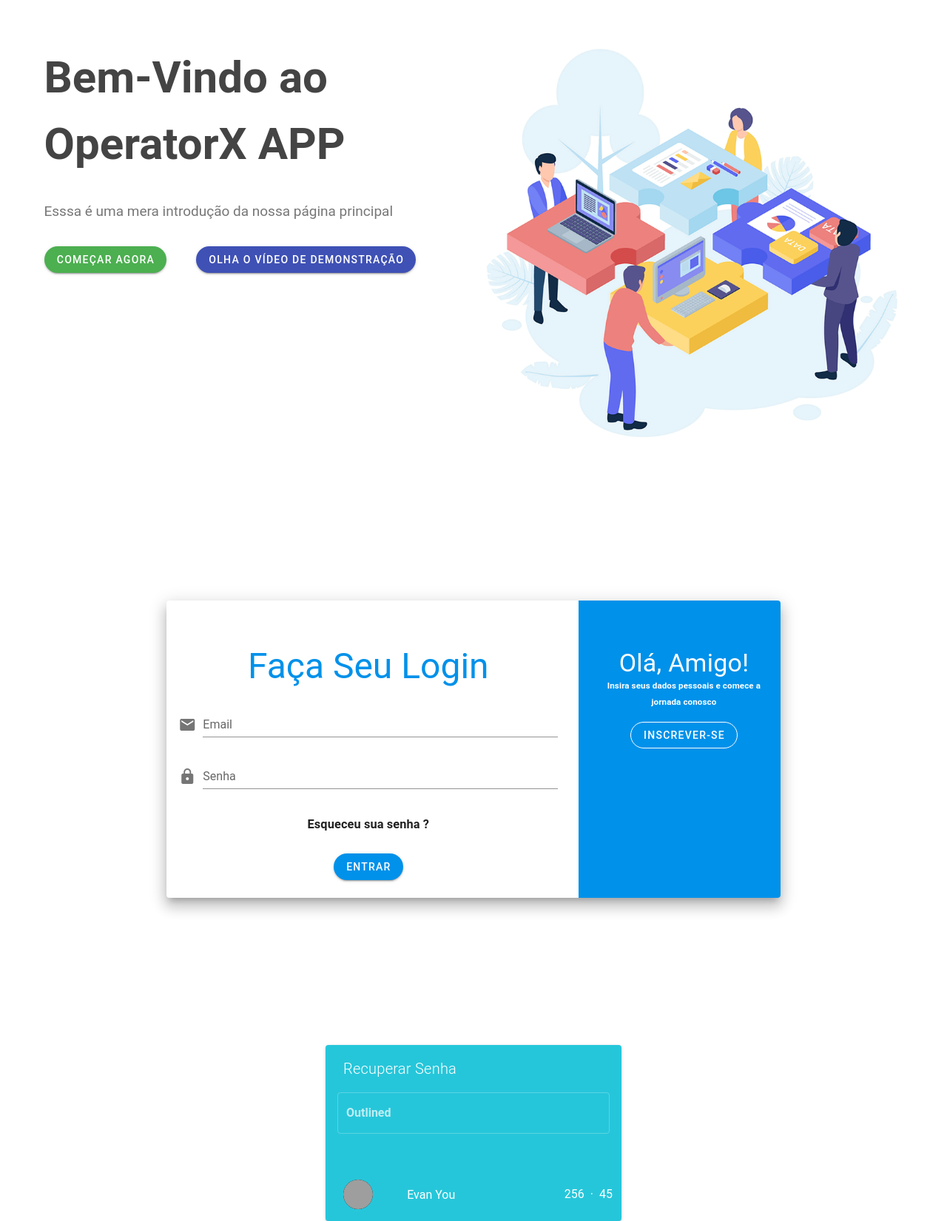
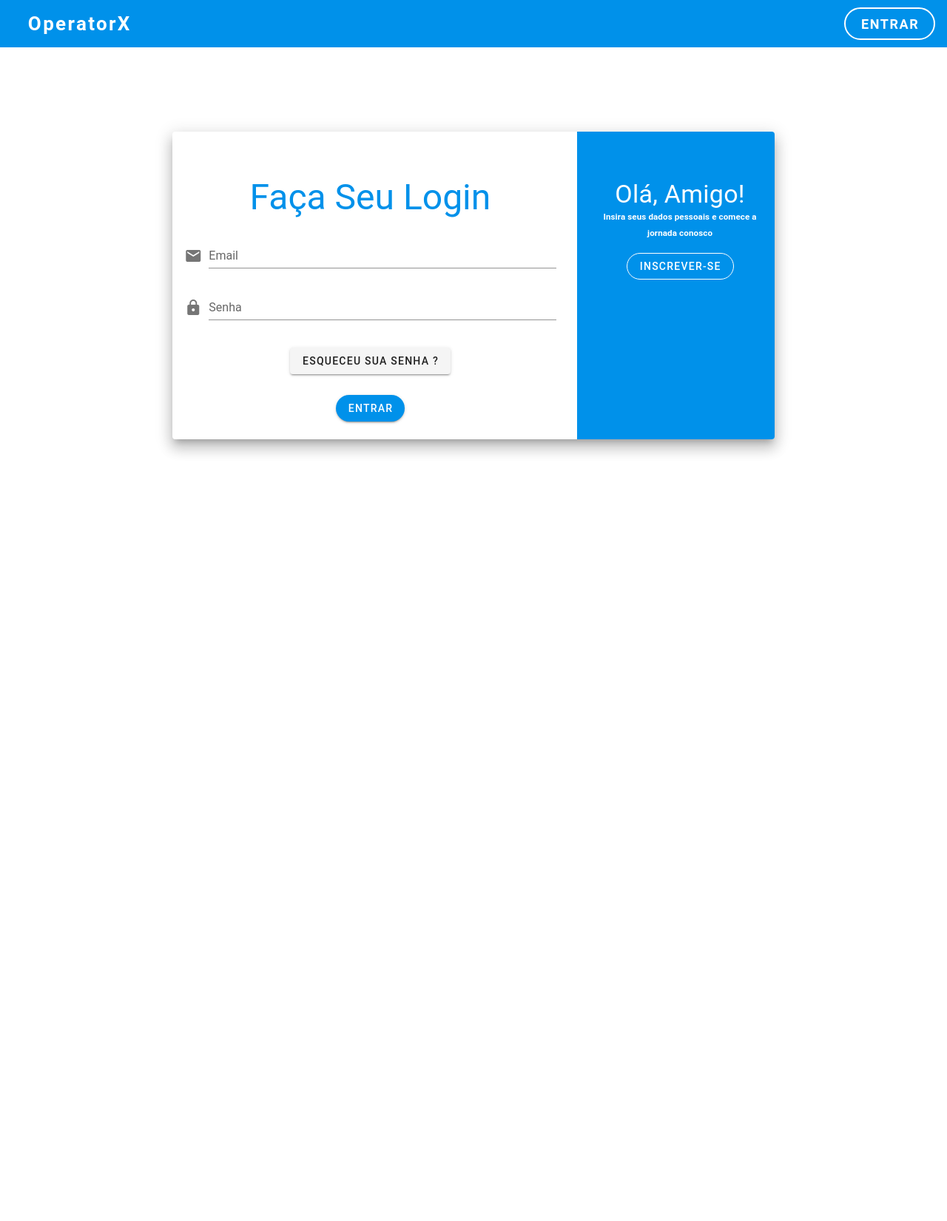
Before and after one commit to vtrgazola/Projeto-Web-TCC, a Vue app: page /login in a window 1280 px wide. Shown: the whole page at 74% size. After the commit the page ends 888 px from the top, so only its background shows below. Built offline with nearby package versions, Linux system fonts and the light colour scheme; grey boxes are pictures that could not be loaded.

Commit message:
Adicionando toolbar e recuperar senha

```diff
--- a/src/App.vue
+++ b/src/App.vue
@@ -1,27 +1,7 @@
 <template>
-  <v-app>
-    <v-main>
-
-      <!--HomePageIndex section-->
-        <HomepageIndex />
-        <!--Contatos section-->
-        <Contatos />
-        <!--ContatosRecuperarSenha section-->
-        <ContatosRecuperarSenha />
-    </v-main>
-  </v-app>
+  <div id="app">
+    <transition mode="out-in">
+      <router-view />
+    </transition>
+  </div>
 </template>
-
-<script>
-
-import HomepageIndex from "./components/HomePageIndex";
-import Contatos from "./components/Contatos";
-import ContatosRecuperarSenha from "./components/ContatosRecuperarSenha";
-
-
-export default {
-  name: 'App',
-  components: {HomepageIndex, Contatos, ContatosRecuperarSenha },
-}
-
-</script>
--- a/src/components/ContatosRecuperarSenha.vue
+++ /dev/null
@@ -1,66 +0,0 @@
-<template>
-<div style="text-align:center;">
-    <v-card
-    class="mx-auto"
-    color="#26c6da"
-    dark
-    max-width="400"
-  >
-    <v-card-title>
-      <v-icon
-        large
-        left
-      >
-        mdi-twitter
-      </v-icon>
-      <span class="text-h6 font-weight-light">Recuperar Senha</span>
-    </v-card-title>
-
-    <v-card-text class="text-h5 font-weight-bold">
-      <v-text-field
-            label="Outlined"
-            placeholder="Placeholder"
-            outlined
-          ></v-text-field>
-    </v-card-text>
-
-    <v-card-actions>
-      <v-list-item class="grow">
-        <v-list-item-avatar color="grey darken-3">
-          <v-img
-            class="elevation-6"
-            alt=""
-            src="https://avataaars.io/?avatarStyle=Transparent&topType=ShortHairShortCurly&accessoriesType=Prescription02&hairColor=Black&facialHairType=Blank&clotheType=Hoodie&clotheColor=White&eyeType=Default&eyebrowType=DefaultNatural&mouthType=Default&skinColor=Light"
-          ></v-img>
-        </v-list-item-avatar>
-
-        <v-list-item-content>
-          <v-list-item-title>Evan You</v-list-item-title>
-        </v-list-item-content>
-
-        <v-row
-          align="center"
-          justify="end"
-        >
-          <v-icon class="mr-1">
-            mdi-heart
-          </v-icon>
-          <span class="subheading mr-2">256</span>
-          <span class="mr-1">·</span>
-          <v-icon class="mr-1">
-            mdi-share-variant
-          </v-icon>
-          <span class="subheading">45</span>
-        </v-row>
-      </v-list-item>
-    </v-card-actions>
-  </v-card>
-</div>
-
-</template>
-
-<script>
-    export default {
-      name:"ContatosRecuperarSenha"
-    }
-</script>
--- /dev/null
+++ b/src/components/Layout.vue
@@ -0,0 +1,18 @@
+<template>
+  <v-app id="dashboard-view" wrap>
+    <Toolbar />
+    <v-content >
+      <v-fade-transition mode="out-in">
+        <v-container fluid>
+          <router-view />
+        </v-container>
+      </v-fade-transition>
+    </v-content>
+  </v-app>
+</template>
+<script>
+import Toolbar from "./Toolbar";
+export default {
+  components: {Toolbar}
+}
+</script>
--- a/src/components/Contatos.vue
+++ b/src/components/Login.vue
@@ -4,7 +4,7 @@
       <v-container class="fill-height" fluid>
         <v-row align="center" justify="center">
           <v-col cols="12" sm="8" md="8">
-            <v-card class="elevation-12">
+            <v-card class="elevation-12" style="margin-top: -30%">
               <v-window v-model="step">
                 <v-window-item :value="1">
                   <v-row>
@@ -32,7 +32,10 @@
                             color="light-blue accent-4"
                           />
                         </v-form>
-                        <h3 class="text-center mt-4">Esqueceu sua senha ?</h3>
+                        <div class="text-center mt-4">
+                          <v-btn @click="redirect('/recuperar')">Esqueceu sua senha ?</v-btn>
+                        </div>
+
                       </v-card-text>
                       <div class="text-center mt-3">
                         <v-btn rounded color="light-blue accent-4" dark>ENTRAR</v-btn>
@@ -97,7 +100,7 @@
                           />
                         </v-form>
                       </v-card-text>
-                      <div class="text-center mt-n5">
+                      <div class="text-center mt-n5 mb-3">
                         <v-btn rounded color="light-blue accent-4" dark>INSCREVER-SE</v-btn>
                       </div>
                     </v-col>
@@ -120,6 +123,11 @@ export default {
   }),
   props: {
     source: String
+  },
+  methods: {
+    redirect(route) {
+      this.$router.push(route);
+    },
   }
 };
 </script>
--- /dev/null
+++ b/src/components/RecuperarSenha.vue
@@ -0,0 +1,99 @@
+<template>
+  <v-app id="inspire">
+    <v-content>
+      <v-container class="fill-height" fluid>
+        <v-row align="center" justify="center">
+          <v-col cols="6">
+            <v-card class="elevation-12" style="margin-top: -30%">
+              <v-window v-model="step">
+                <v-window-item :value="1">
+                  <v-row class="fill-height">
+                    <v-col cols="8">
+                      <v-card-text class="mt-12">
+                        <h1
+                            class="text-center display-2 light-blue--text text--accent-4"
+                        >Recuperar senha</h1><br>
+                        <v-alert
+                            v-show="showMessage"
+                            dense
+                            text
+                            border="left"
+                            type="success"
+                        >
+                          Um link foi enviado para o seu <strong>e-mail</strong>
+                        </v-alert>
+                        <v-form>
+                          <v-text-field
+                              v-model="email"
+                              label="Email"
+                              name="Email"
+                              prepend-icon="email"
+                              type="text"
+                              color="light-blue accent-4"
+                          />
+                        </v-form>
+                        <div class="text-center mt-3">
+                          <v-btn @click="enviar" rounded color="light-blue accent-4" dark>ENVIAR E-MAIL</v-btn>
+                        </div>
+                      </v-card-text>
+                    </v-col>
+                    <v-col cols="12" md="4" class="light-blue accent-4">
+                      <v-card-text class="white--text mt-12">
+                        <h1 class="text-center display-1">Olá, Amigo!</h1>
+                        <h3
+                            class="text-center mt-3"
+                        >Para redefinir sua senha, informe o e-mail cadastrado na sua conta e lhe enviaremos um link com
+                          as instruções.</h3>
+                      </v-card-text>
+                    </v-col>
+                  </v-row>
+                </v-window-item>
+                <v-window-item :value="2">
+                  <v-row class="fill-height">
+                    <v-col cols="12" md="12" class="light-blue accent-4">
+                      <v-card-text class="white--text mt-12">
+                        <h1 class="text-center display-1">Tudo certo!</h1>
+                        <h2
+                            class="text-center mt-3"
+                        >
+                          As instruções foi enviada para o seu e-mail com sucesso!
+                          Por favor verifique sua caixa de entrada.
+                        </h2>
+                        <div class="text-center mt-6">
+                          <v-btn style="border:solid 2px;" rounded outlined dark @click="redirect('/login')">ENTRAR</v-btn>
+                        </div>
+                      </v-card-text>
+                      <br/>
+                    </v-col>
+                  </v-row>
+                </v-window-item>
+              </v-window>
+            </v-card>
+          </v-col>
+        </v-row>
+      </v-container>
+    </v-content>
+  </v-app>
+</template>
+
+<script>
+export default {
+  name: "ContatosRecuperarSenha",
+  data() {
+    return {
+      email: "",
+      showMessage: false,
+      step: 1
+    }
+  },
+  methods: {
+    enviar() {
+      this.email = "";
+      this.step++;
+    },
+    redirect(route) {
+      this.$router.push(route);
+    },
+  }
+}
+</script>
--- /dev/null
+++ b/src/components/Toolbar.vue
@@ -0,0 +1,53 @@
+<template>
+  <div>
+    <v-app-bar
+        color="light-blue accent-4"
+        elevate-on-scroll
+        clipped-left app
+    >
+      <v-btn
+          color="white"
+          style="font-size: 26px; text-transform: none;"
+          @click="redirect('/')"
+          large
+          text
+      >
+        <strong>OperatorX</strong>
+      </v-btn>
+      <v-spacer />
+      <v-btn
+          @mouseover="changeIsTextLoginButton(false)"
+          @mouseleave="changeIsTextLoginButton(true)"
+          color="white"
+          style="font-size: 18px; text-transform: none; border:solid 2px;"
+          @click="redirect('/login')"
+          large
+          rounded
+          outlined
+      >
+
+        <strong>ENTRAR</strong>
+
+      </v-btn>
+    </v-app-bar>
+  </div>
+</template>
+
+<script>
+export default {
+  name: "Toolbar",
+  data() {
+    return {
+      isOver: true,
+    }
+  },
+  methods: {
+    redirect(route) {
+      this.$router.push(route);
+    },
+    changeIsTextLoginButton(isText) {
+      this.isOver = isText;
+    },
+  }
+}
+</script>
--- a/src/main.js
+++ b/src/main.js
@@ -1,11 +1,13 @@
 import Vue from 'vue'
 import App from './App.vue'
 import vuetify from '@/plugins/vuetify'
+import router from './router'
 
 Vue.config.productionTip = false
 
 new Vue({
   vuetify,
+  router,
   render: h => h(App),
 
 }).$mount('#app')
--- /dev/null
+++ b/src/router/index.js
@@ -0,0 +1,52 @@
+import Vue from 'vue'
+import VueRouter from 'vue-router'
+
+Vue.use(VueRouter)
+
+const routes = [
+    {
+        path: "/",
+        meta: {
+            name: "",
+            requiresAuth: true
+        },
+        name: "Layout",
+        component: () => import("../components/Layout"),
+        children: [
+            {
+                path: "/",
+                meta: {
+                    name: "",
+                    requiresAuth: true
+                },
+                name: "",
+                component: () => import("../components/HomePageIndex")
+            },
+            {
+                path: "/login",
+                meta: {
+                    name: "",
+                    requiresAuth: true
+                },
+                name: "",
+                component: () => import("../components/Login")
+            },
+            {
+                path: "/recuperar",
+                meta: {
+                    name: "",
+                    requiresAuth: true
+                },
+                name: "",
+                component: () => import("../components/RecuperarSenha")
+            },
+        ]
+    }
+]
+
+const router = new VueRouter({
+    mode: 'history',
+    routes
+})
+
+export default router
```
Also changed, not shown: src/router/router.js (deleted), 1 other file (tests, documents, lock files or other folders).
